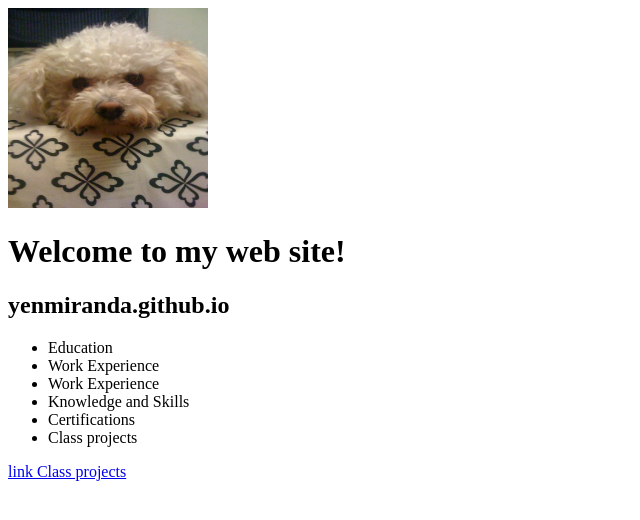
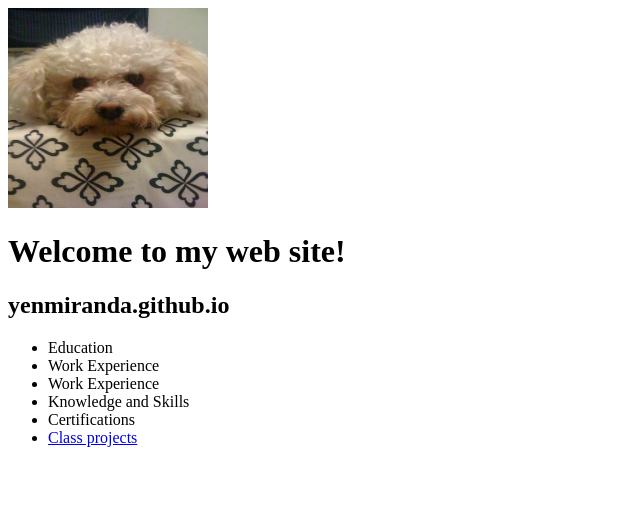
Before and after one commit to yenmiranda/yenmiranda.github.io, a plain HTML site: page index.html in a window 1280 px wide. Shown: the whole page, without its empty margins (0-640 px from the left). Drawn offline with Linux system fonts and the light colour scheme.

Commit message:
add index.html

```diff
--- a/index.html
+++ b/index.html
@@ -22,12 +22,11 @@
           <li>Work Experience</li>
           <li>Knowledge and Skills</li>
           <li>Certifications</li>
-          <li>Class projects</li>
+          <li><a href=”#”>Class projects</a></li>
 
         </ul>
 
 
-<a href=”#”>link Class projects</a>
 
 
 
```
